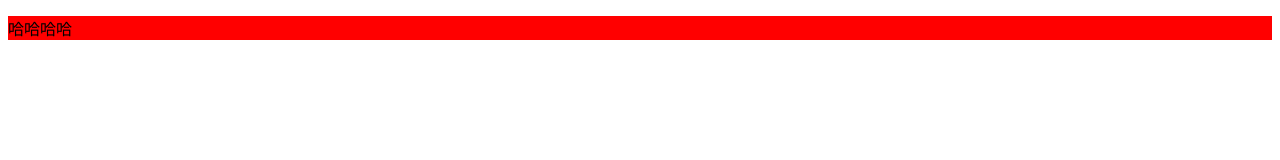
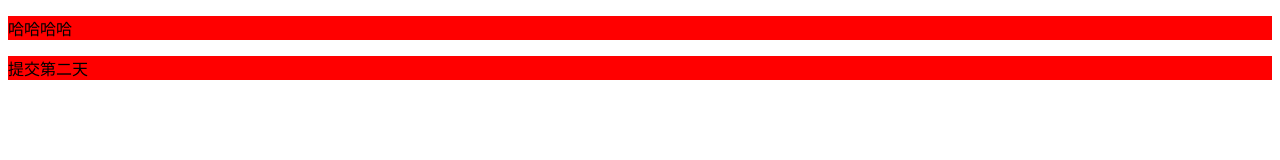
Before and after one commit to YuYing7991/-1-, a plain HTML site: page 01-git/index.html in a window 1280 px wide. Drawn offline with Linux system fonts and the light colour scheme.

Commit message:
提交第二天

```diff
--- a/01-git/index.html
+++ b/01-git/index.html
@@ -10,5 +10,8 @@
     <p>
         哈哈哈哈
     </p>
+    <p>
+        提交第二天
+    </p>
 </body>
 </html>
```
